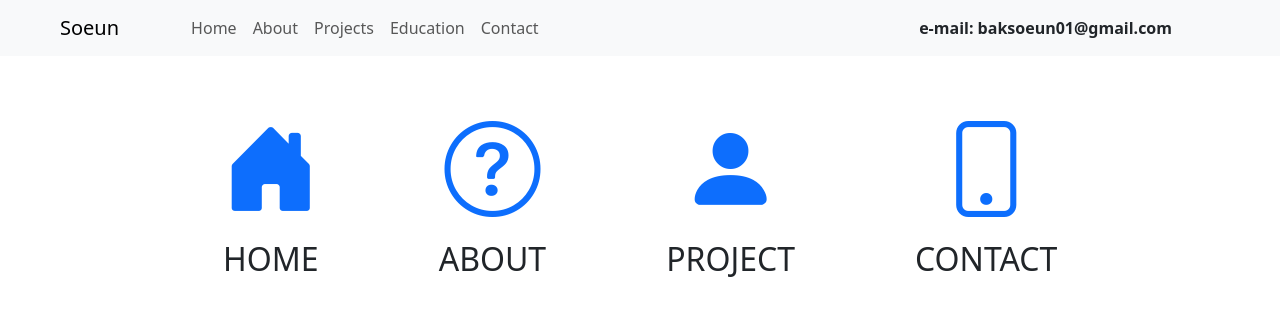
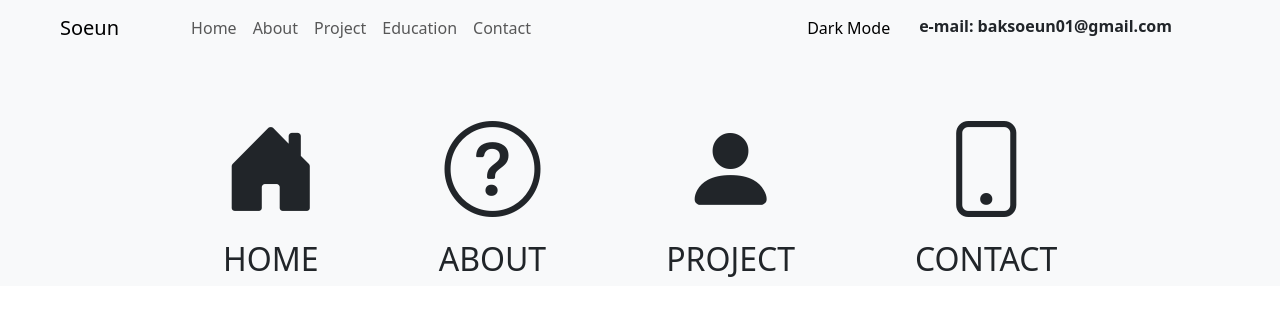
Before and after one commit to datain01/port-page, a React (Vite) app: page / in a window 1280 px wide. Shown: the top 316 px of the page. Built offline with nearby package versions, Linux system fonts and the light colour scheme.

Commit message:
다크모드 추가

```diff
--- a/src/App.tsx
+++ b/src/App.tsx
@@ -1,19 +1,20 @@
-import './App.css'
+// App.tsx
+import React, { useState } from 'react';
+import './App.css';
 import Head from './components/Head';
-
 import NavBar from './components/NavBar';
 
 function App() {
+  const [darkMode, setDarkMode] = useState(false);
+
+  const toggleDarkMode = () => setDarkMode(!darkMode);
 
   return (
     <>
-
-      <NavBar/>
-      <Head/>
-
-
+      <NavBar darkMode={darkMode} toggleDarkMode={toggleDarkMode} />
+      <Head darkMode={darkMode} />
     </>
-  )
+  );
 }
 
-export default App
+export default App;
--- a/src/components/Head.tsx
+++ b/src/components/Head.tsx
@@ -1,26 +1,38 @@
-const Head: React.FC = () => {
+const Head: React.FC<{ darkMode: boolean }> = ({ darkMode }) => {
+    const textClass = darkMode ? 'text-light' : 'text-dark';
+    const backgroundClass = darkMode ? 'bg-dark' : 'bg-light';
+
     return (
         <>
-    <div className="container-fluid" id="home" style={{ paddingTop: '6rem' }}>
+            <div className={`container-fluid ${backgroundClass}`} id="home" style={{ paddingTop: '6rem' }}>
                 <div className="row text-center justify-content-center">
+
                 <div className="col-md-auto head-main mx-5">
-                <a href="#home"><i className="bi bi-house-door-fill" style={{ fontSize: "6rem" }}></i></a>
-                <h2>HOME</h2>
+                    <a href="#home" className={textClass}>
+                    <i className={`bi bi-house-door-fill ${textClass}`} style={{ fontSize: "6rem" }}></i>
+                    </a>
+                    <h2 className={textClass}>HOME</h2>
                 </div>
 
                     <div className="col-md-auto head-main mx-5">
-                <a href="#about"><i className="bi bi-question-circle" style={{ fontSize: "6rem" }}></i></a>
-                <h2>ABOUT</h2>
+                        <a href="#about" className={textClass}>
+                            <i className={`bi bi-question-circle ${textClass}`} style={{ fontSize: "6rem" }}></i>
+                        </a>
+                        <h2 className={textClass}>ABOUT</h2>
                     </div>
 
                     <div className="col-md-auto head-main mx-5">
-                <a href="#project"><i className="bi bi-person-fill" style={{ fontSize: "6rem" }}></i></a>
-                <h2>PROJECT</h2>
+                        <a href="#project" className={textClass}>
+                            <i className={`bi bi-person-fill ${textClass}`} style={{ fontSize: "6rem" }}></i>
+                        </a>
+                        <h2 className={textClass}>PROJECT</h2>
                     </div>
 
                     <div className="col-md-auto head-main mx-5">
-                <a href="#contact"><i className="bi bi-phone" style={{ fontSize: "6rem" }}></i></a>
-                <h2>CONTACT</h2>
+                        <a href="#contact" className={textClass}>
+                            <i className={`bi bi-phone ${textClass}`} style={{ fontSize: "6rem" }}></i>
+                        </a>
+                        <h2 className={textClass}>CONTACT</h2>
                     </div>
                     </div>
             </div>
--- a/src/components/NavBar.tsx
+++ b/src/components/NavBar.tsx
@@ -1,8 +1,13 @@
-import React from 'react';
+import React from 'react'
 
-const NavBar: React.FC = () => {
-    return(
-        <nav className="navbar navbar-expand-lg navbar-light bg-light fixed-top " >
+interface NavBarProps {
+    darkMode: boolean;
+    toggleDarkMode: () => void; // 함수 타입을 추가합니다.
+  }
+
+  const NavBar: React.FC<NavBarProps> = ({ darkMode, toggleDarkMode }) => {
+    return (
+      <nav className={`navbar navbar-expand-lg ${darkMode ? 'navbar-dark bg-dark' : 'navbar-light bg-light'} fixed-top`}>
                 <div className="container-fluid">
                 <a className="navbar-brand ms-5" href="#">Soeun</a>
                 <button className="navbar-toggler" type="button" data-bs-toggle="collapse" data-bs-target="#navbarNavAltMarkup" aria-controls="navbarNavAltMarkup" aria-expanded="false" aria-label="Toggle navigation">
@@ -12,14 +17,18 @@ const NavBar: React.FC = () => {
                     <div className="navbar-nav">
                     <a className="nav-link" aria-current="page" href="#">Home</a>
                     <a className="nav-link" href="#">About</a>
-                    <a className="nav-link" href="#">Projects</a>
+                    <a className="nav-link" href="#">Project</a>
                     <a className="nav-link" href="#">Education</a>
                     <a className="nav-link" href="#">Contact</a>
                     </div>
-                    <div className="ms-auto">
-                    <a className="nav-link fw-bold me-5" href="#">e-mail: baksoeun01@gmail.com</a>
+
+                        <span className="ms-auto">
+                        <span className={`nav-link fw-bold me-5 ${darkMode ? 'text-light' : 'text-dark'}`}>
+                            <button onClick={toggleDarkMode} className={`btn ${darkMode ? 'btn-dark' : 'btn-light'} me-3`}>
+                                {darkMode ? 'Light Mode' : 'Dark Mode'} </button>
+                            e-mail: baksoeun01@gmail.com</span>
+                        </span>
                     </div>
-                </div>
                 </div>
         </nav>
  );
```
Lines whose indentation alone changed are shown as unchanged.
